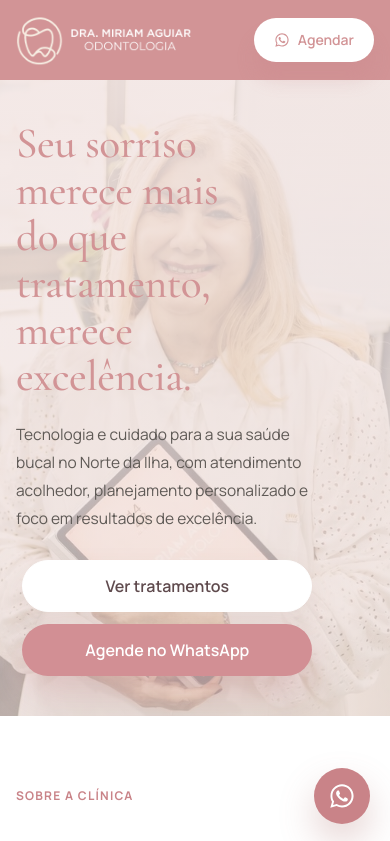
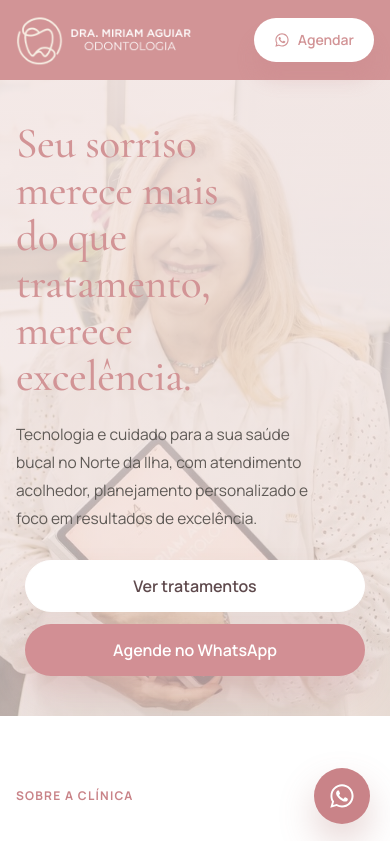
Before and after one commit to Mayra-kauane/Dra-Miriam-Aguiar, a React (Vite) app: page / in a window 390 px wide. Shown: the top 841 px of the page. Built offline with nearby package versions, Linux system fonts and the light colour scheme.

Commit message:
fix: center hero buttons on mobile

```diff
--- a/src/sections/HeroSection.tsx
+++ b/src/sections/HeroSection.tsx
@@ -36,7 +36,7 @@ export function HeroSection() {
       />
 
       <div className="relative mx-auto flex min-h-[620px] w-[min(1224px,calc(100vw-32px))] items-center py-10 sm:min-h-[600px] lg:h-full lg:min-h-0 lg:py-0">
-        <div className="max-w-[590px]">
+        <div className="w-full max-w-[590px]">
           <h1 className="max-w-[11ch] font-display text-[2.7rem] font-medium leading-[1.08] tracking-[-0.01em] text-brand-rose-400 sm:max-w-[12ch] sm:text-[3.25rem] lg:max-w-none lg:text-[56px]">
             Seu sorriso merece mais do que tratamento, merece excelência.
           </h1>
@@ -47,7 +47,7 @@ export function HeroSection() {
             resultados de excelência.
           </p>
 
-          <div className="mx-auto mt-7 flex w-full max-w-[290px] flex-col items-center gap-3 sm:mx-0 sm:max-w-none sm:flex-row sm:flex-wrap sm:items-start">
+          <div className="mx-auto mt-7 flex w-full max-w-[340px] flex-col items-center gap-3 sm:mx-0 sm:max-w-none sm:flex-row sm:flex-wrap sm:items-start">
             <a
               className="inline-flex h-[52px] w-full items-center justify-center rounded-full border border-white bg-white px-7 font-sans text-base font-semibold text-brand-ink shadow-[0_14px_30px_rgba(126,91,76,0.1)] transition duration-200 hover:-translate-y-0.5 hover:bg-[#fff8f6] hover:text-brand-rose-500 hover:shadow-[0_18px_36px_rgba(126,91,76,0.16)] active:translate-y-0 active:bg-[#f5e2df] sm:w-auto"
               href="#tratamentos"
```
